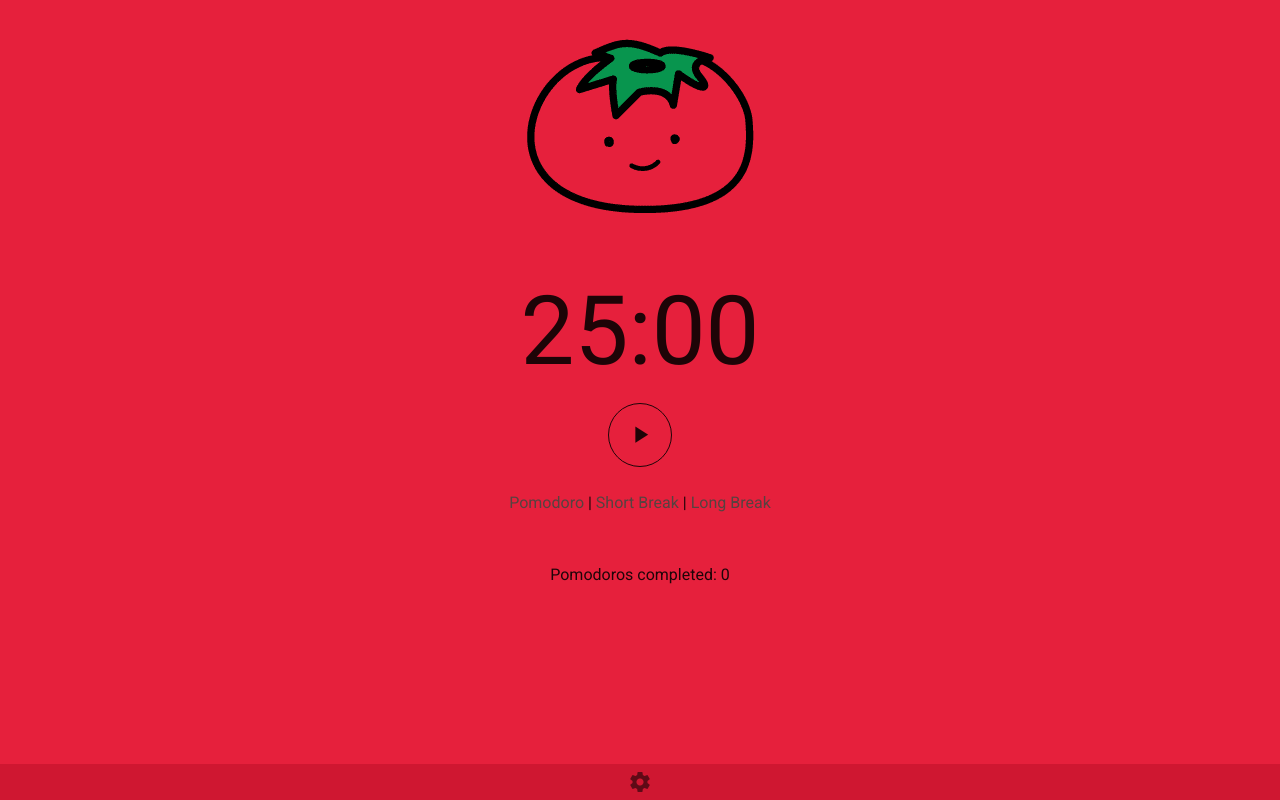
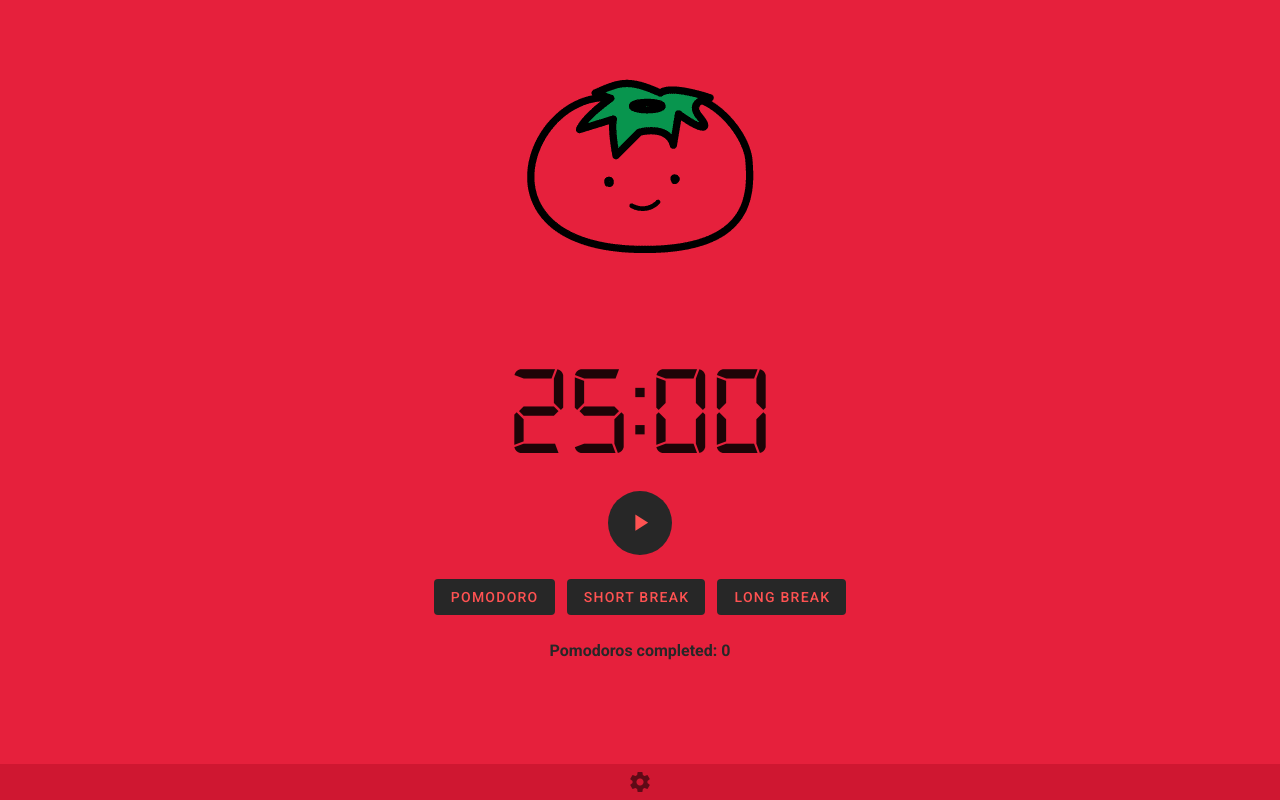
Before and after one commit to javjimb/tomatino, a Vue app: page / in a window 1280 px wide. Built offline with nearby package versions, Linux system fonts and the light colour scheme.

Commit message:
Appearance tweaks

```diff
--- a/src/components/Tomato.vue
+++ b/src/components/Tomato.vue
@@ -1,6 +1,6 @@
 <template>
   <div>
-    <img :src="tomatoImage" alt="Tomato" />
+    <img height="240" class="tomato-image" :src="tomatoImage" alt="Tomato" />
   </div>
 </template>
 
@@ -41,3 +41,7 @@ export default {
   }
 }
 </script>
+
+<style scoped>
+
+</style>
--- a/src/views/Settings.vue
+++ b/src/views/Settings.vue
@@ -1,7 +1,7 @@
 <template>
   <div class="settings-container">
 
-    <settings-label label="Pomodoro length"></settings-label>
+    <settings-label :label="`Pomodoro duration: ${pomodoroLength}`"></settings-label>
     <v-slider
         v-model="pomodoroLength"
         step="5"
@@ -15,7 +15,7 @@
         ticks
     ></v-slider>
 
-    <settings-label label="Short break length"></settings-label>
+    <settings-label :label="`Short break duration: ${shortBreakLength}`"></settings-label>
     <v-slider
         v-model="shortBreakLength"
         step="1"
@@ -29,7 +29,7 @@
         ticks
     ></v-slider>
 
-    <settings-label label="Long break length"></settings-label>
+    <settings-label :label="`Long break duration: ${longBreakLength}`"></settings-label>
     <v-slider
         v-model="longBreakLength"
         step="5"
@@ -43,7 +43,7 @@
         ticks
     ></v-slider>
 
-    <settings-label label="Amount of consecutive short breaks"></settings-label>
+    <settings-label :label="`Pomodoro sessions before long break: ${shortBreakAmount}`"></settings-label>
     <v-slider
         v-model="shortBreakAmount"
         step="1"
--- a/src/views/Timer.vue
+++ b/src/views/Timer.vue
@@ -1,7 +1,7 @@
 <template>
-  <div class="text-center">
+  <div class="timer-container text-center">
 
-    <tomato :is-pomodoro="isPomodoro" :progress="progress" ></tomato>
+    <tomato  :is-pomodoro="isPomodoro" :progress="progress" ></tomato>
 
     <div v-if="isTimerRunning" class="clock">{{minutes}}:{{seconds}}</div>
     <div v-if="!isTimerRunning" class="clock">
@@ -11,36 +11,63 @@
     <div class="controls">
       <v-btn
           large
-          outlined
+          dark
+          depressed
           fab
           v-if="!isTimerRunning"
           @click="startTimer"
+          class="error--text"
       >
         <v-icon>mdi-play</v-icon>
       </v-btn>
       <v-btn
           large
-          outlined
+          dark
+          depressed
           fab
           v-if="isTimerRunning"
           @click="resetTimer"
+          class="error--text"
       >
         <v-icon>mdi-close</v-icon>
       </v-btn>
     </div>
 
     <br />
-    <div v-if="!isTimerRunning">
-      <a @click="selectSessionType('pomodoro')">Pomodoro</a>
-      |
-      <a @click="selectSessionType('short-break')">Short Break</a>
-      |
-      <a @click="selectSessionType('long-break')">Long Break</a>
+
+    <div v-show="!isTimerRunning">
+      <v-btn
+          depressed
+          dark
+          color="error--text"
+          @click="selectSessionType('pomodoro')"
+          class="mr-3"
+      >
+        Pomodoro
+      </v-btn>
+      <v-btn
+          depressed
+          dark
+          color="error--text"
+          @click="selectSessionType('short-break')"
+          class="mr-3"
+      >
+        Short break
+      </v-btn>
+      <v-btn
+          depressed
+          dark
+          color="error--text"
+          @click="selectSessionType('long-break')"
+      >
+        Long break
+      </v-btn>
     </div>
     <br />
-    <br />
 
-    Pomodoros completed: {{totalPomodoros}}
+    <p class="completed-container">
+      Pomodoros completed: {{totalPomodoros}}
+    </p>
   </div>
 </template>
 
@@ -156,11 +183,25 @@ export default {
 }
 </script>
 
-<style>
+<style scoped>
+@font-face {
+  font-family: "digital-7";
+  src: local("digital-7"),
+  url("../assets/fonts/digital-7.ttf")
+  format("truetype");
+}
+.timer-container {
+  margin-top: 40px;
+}
 .clock {
-  font-size: 6rem;
+  font-family: "digital-7", "Helvetica Neue",Helvetica,Arial,sans-serif;
+  font-size: 8rem;
 }
 .controls {
   font-size: 2rem;
 }
+.completed-container {
+  color: #272727;
+  font-weight: bolder;
+}
 </style>
```
